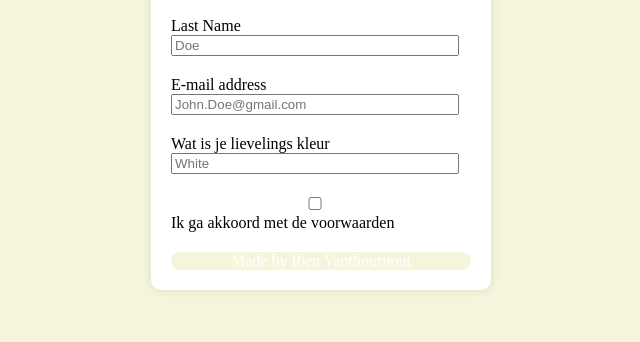
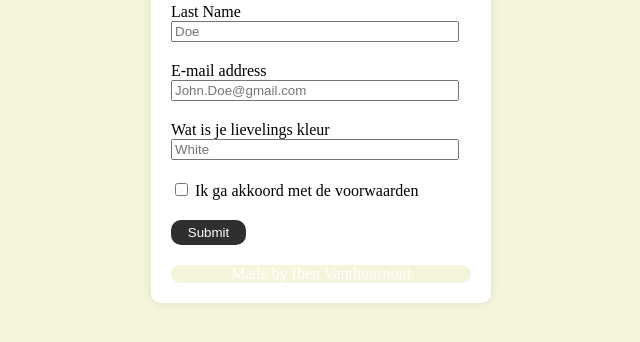
Before and after one commit to Ibenhoe/Portfolio_WA, a plain HTML site: page Oef 1/html/index.html in a window 1280 px wide. Shown: the part 334-676 px from the top of the page, without its empty margins (319-959 px from the left). Drawn offline with Linux system fonts and the light colour scheme.

Commit message:
Commit 3
Basis submit button gemaakt + een paar aanpassingen

```diff
--- a/Oef 1/css/style.css
+++ b/Oef 1/css/style.css
@@ -18,10 +18,11 @@ body {
     box-shadow: 0 0 10px rgba(0, 0, 0, 0.1);
 }
 
-.Formulier input{
+.Formulier input[type="text"], input[type="email"]{
     width: calc(100% - 20px);
     margin: 0,10,3,0;
 }
+
 .Formulier footer{
     background-color: beige;
     color: white;
@@ -31,3 +32,15 @@ body {
     width: 300px;
     margin-top: 20px;
 }
+
+.Formulier input[type="submit"]{
+    border-radius: 10px;
+    background-color:  #2f2f2f;
+    color: white;
+    padding: 5px;
+    text-align: center;
+    border: none;
+    outline: none;
+    width: 25%;
+
+}
--- a/Oef 1/html/index.html
+++ b/Oef 1/html/index.html
@@ -38,6 +38,10 @@
             <input type="checkbox" id="box-voorwaarden" />
             <label for="box-voorwaarden">Ik ga akkoord met de voorwaarden</label>
         </div>
+        <div class="form-input">
+            <input type="submit" value="Submit" />
+        </div>
+
         <footer>Made by Iben Vanthournout</footer>
     </div>
 
```
